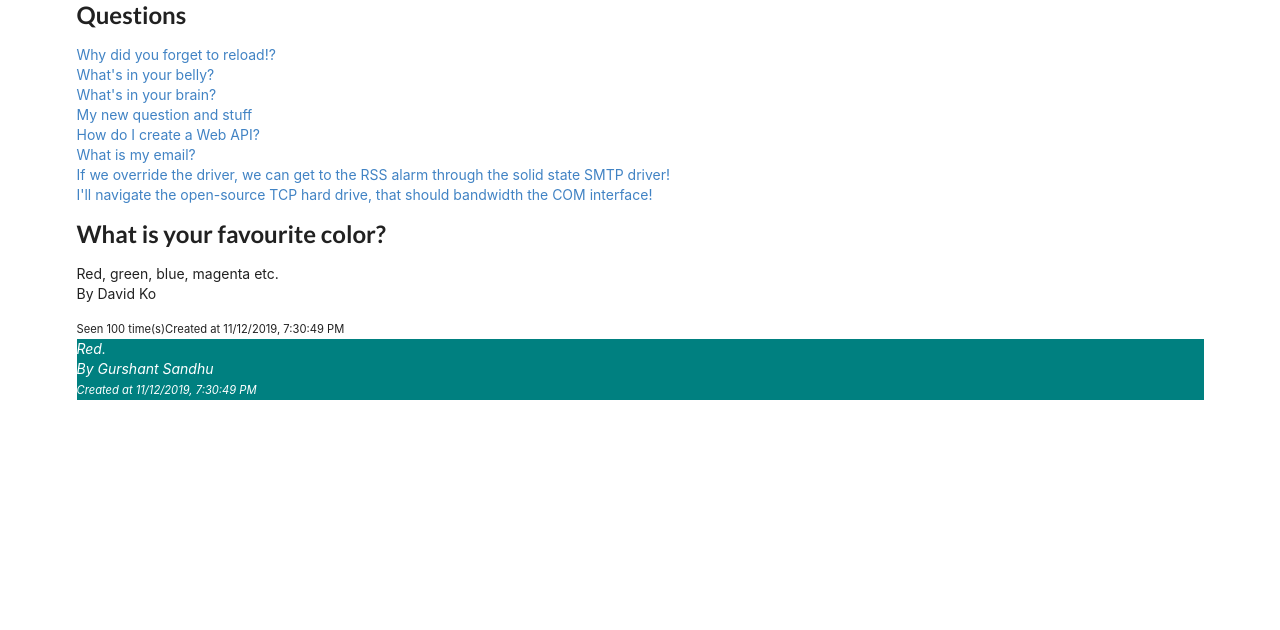
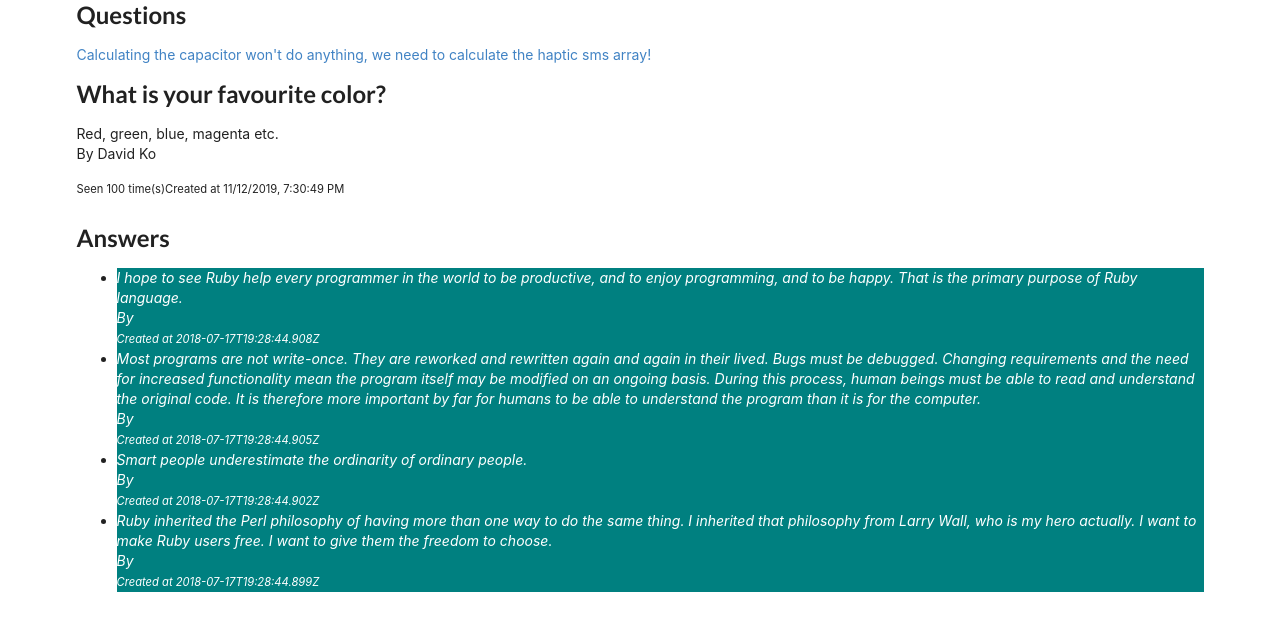
Before and after one commit to CodeCoreYVR/awesome_answers_react_sept_2019, a React (Create React App) app in the folder aw_an_react_sept_2019/: page / in a window 1280 px wide. Shown: the top 630 px of the page. Built offline with nearby package versions, Linux system fonts and the light colour scheme.

Commit message:
Add demo for List of Answers

```diff
--- /dev/null
+++ b/aw_an_react_sept_2019/src/components/AnswerList.js
@@ -0,0 +1,24 @@
+import React from "react";
+
+import AnswerDetails from "./AnswerDetails";
+
+export function AnswerList(props) {
+  const { answers } = props; // const answers = props.answers;
+  return (
+    <ul>
+      {answers.map(answer => (
+        <li key={answer.id}>
+          {/* <AnswerDetails
+            body={answer.body}
+            author={answer.author}
+            created_at={answer.created_at}
+          /> */}
+          {/* In JSX, you use spread operator
+                to pass properties of an object as props to the react element
+             */}
+          <AnswerDetails {...answer} />
+        </li>
+      ))}
+    </ul>
+  );
+}
--- a/aw_an_react_sept_2019/src/components/QuestionShowPage.js
+++ b/aw_an_react_sept_2019/src/components/QuestionShowPage.js
@@ -1,7 +1,8 @@
 import React from "react";
 
 import QuestionDetails from "./QuestionDetails";
-import AnswerDetails from "./AnswerDetails";
+import { AnswerList } from "./AnswerList";
+import questionData from "../questionData";
 
 function QuestionShowPage() {
   return (
@@ -13,11 +14,8 @@ function QuestionShowPage() {
         view_count={100}
         created_at={new Date().toLocaleString()}
       />
-      <AnswerDetails
-        body="Red."
-        author={{ full_name: "Gurshant Sandhu" }}
-        created_at={new Date().toLocaleString()}
-      />
+      <h2>Answers</h2>
+      <AnswerList answers={questionData[0].answers} />
     </main>
   );
 }
--- a/aw_an_react_sept_2019/src/questionData.js
+++ b/aw_an_react_sept_2019/src/questionData.js
@@ -1,69 +1,78 @@
 export default [
   {
-        id: 625,
-        title: "Why did you forget to reload!?",
-        body: "Things and things and things",
-        view_count: 0,
-        created_at: "2018-07-24T19:04:28.298Z",
-        updated_at: "2018-07-24T19:04:28.298Z"
+    id: 601,
+    title:
+      "Calculating the capacitor won't do anything, we need to calculate the haptic sms array!",
+    body:
+      "It is our choices, Harry, that show what we truly are, far more than our abilities.",
+    created_at: "2018-07-17T19:28:44.880Z",
+    updated_at: "2018-07-17T19:28:44.880Z",
+    like_count: 3,
+    view_count: 1271,
+    author: {
+      id: 38,
+      first_name: "Chadd",
+      last_name: "Dibbert",
+      full_name: "Chadd Dibbert",
+      created_at: "2018-07-17T19:28:40.981Z",
+      updated_at: "2018-07-17T19:28:40.981Z"
+    },
+    answers: [
+      {
+        id: 2016,
+        body:
+          "I hope to see Ruby help every programmer in the world to be productive, and to enjoy programming, and to be happy. That is the primary purpose of Ruby language.",
+        created_at: "2018-07-17T19:28:44.908Z",
+        updated_at: "2018-07-17T19:28:44.908Z",
+        author: {
+          id: 36,
+          first_name: "Glenda",
+          last_name: "Altenwerth",
+          created_at: "2018-07-17T19:28:40.849Z",
+          updated_at: "2018-07-17T19:28:40.849Z"
+        }
       },
       {
-        id: 624,
-        title: "What's in your belly?",
-        body: "Stuff, stuff and other stuff",
-        view_count: 0,
-        created_at: "2018-07-24T19:04:11.313Z",
-        updated_at: "2018-07-24T19:04:11.313Z"
+        id: 2015,
+        body:
+          "Most programs are not write-once. They are reworked and rewritten again and again in their lived. Bugs must be debugged. Changing requirements and the need for increased functionality mean the program itself may be modified on an ongoing basis. During this process, human beings must be able to read and understand the original code. It is therefore more important by far for humans to be able to understand the program than it is for the computer.",
+        created_at: "2018-07-17T19:28:44.905Z",
+        updated_at: "2018-07-17T19:28:44.905Z",
+        author: {
+          id: 38,
+          first_name: "Chadd",
+          last_name: "Dibbert",
+          created_at: "2018-07-17T19:28:40.981Z",
+          updated_at: "2018-07-17T19:28:40.981Z"
+        }
       },
       {
-        id: 623,
-        title: "What's in your brain?",
-        body: "Stuff, stuff and other stuff",
-        view_count: 0,
-        created_at: "2018-07-24T19:02:46.457Z",
-        updated_at: "2018-07-24T19:02:46.457Z"
+        id: 2014,
+        body: "Smart people underestimate the ordinarity of ordinary people.",
+        created_at: "2018-07-17T19:28:44.902Z",
+        updated_at: "2018-07-17T19:28:44.902Z",
+        author: {
+          id: 40,
+          first_name: "Jovan",
+          last_name: "Torp",
+          created_at: "2018-07-17T19:28:41.128Z",
+          updated_at: "2018-07-17T19:28:41.128Z"
+        }
       },
       {
-        id: 622,
-        title: "My new question and stuff",
-        body: "Ladida ladida lalala",
-        view_count: 0,
-        created_at: "2018-07-24T18:54:32.722Z",
-        updated_at: "2018-07-24T18:54:32.722Z"
-    },
-    {
-        id: 621,
-        title: "How do I create a Web API?",
-        body: "Do this and that, then those things.",
-        view_count: 0,
-        created_at: "2018-07-19T18:38:11.898Z",
-        updated_at: "2018-07-19T18:38:11.898Z"
-    },
-    {
-        id: 620,
-        title: "What is my email?",
-        body: "Put some random text in here",
-        view_count: 4,
-        created_at: "2018-07-18T18:52:56.766Z",
-        updated_at: "2018-07-18T18:55:20.043Z"
-    },
-    {
-        id: 619,
-        title:
-            "If we override the driver, we can get to the RSS alarm through the solid state SMTP driver!",
+        id: 2013,
         body:
-            "Of course it is happening inside your head, Harry, but why on earth should that mean that it is not real?",
-        view_count: 321,
-        created_at: "2018-07-17T19:28:45.748Z",
-        updated_at: "2018-07-17T19:28:45.748Z"
-    },
-    {
-        id: 618,
-        title:
-            "I'll navigate the open-source TCP hard drive, that should bandwidth the COM interface!",
-        body: "After all this time? Always.",
-        view_count: 9398,
-        created_at: "2018-07-17T19:28:45.691Z",
-        updated_at: "2018-07-17T19:29:28.652Z"
+          "Ruby inherited the Perl philosophy of having more than one way to do the same thing. I inherited that philosophy from Larry Wall, who is my hero actually. I want to make Ruby users free. I want to give them the freedom to choose.",
+        created_at: "2018-07-17T19:28:44.899Z",
+        updated_at: "2018-07-17T19:28:44.899Z",
+        author: {
+          id: 37,
+          first_name: "Alberta",
+          last_name: "Barrows",
+          created_at: "2018-07-17T19:28:40.915Z",
+          updated_at: "2018-07-17T19:28:40.915Z"
+        }
+      }
+    ]
   }
 ];
```
Also changed, not shown: 1 other file (tests, documents, lock files or other folders). Lines whose indentation alone changed are shown as unchanged.
